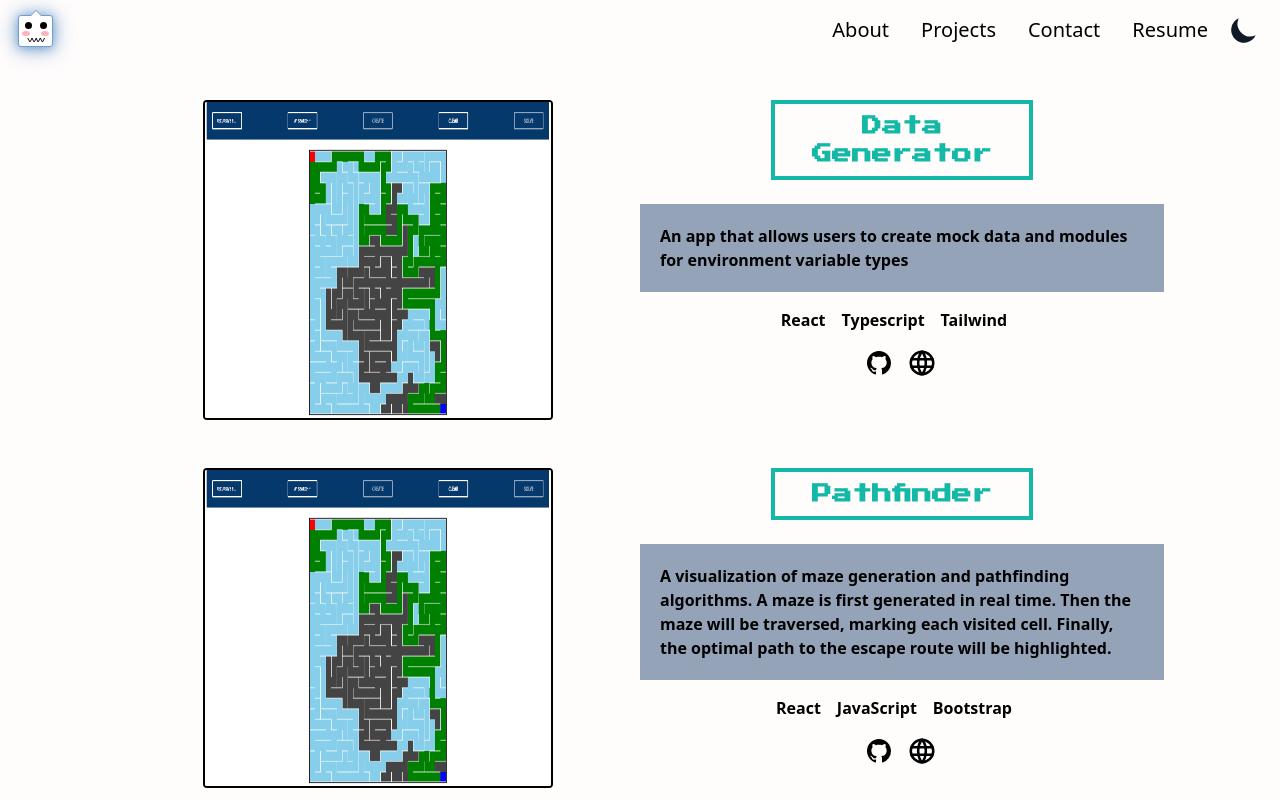
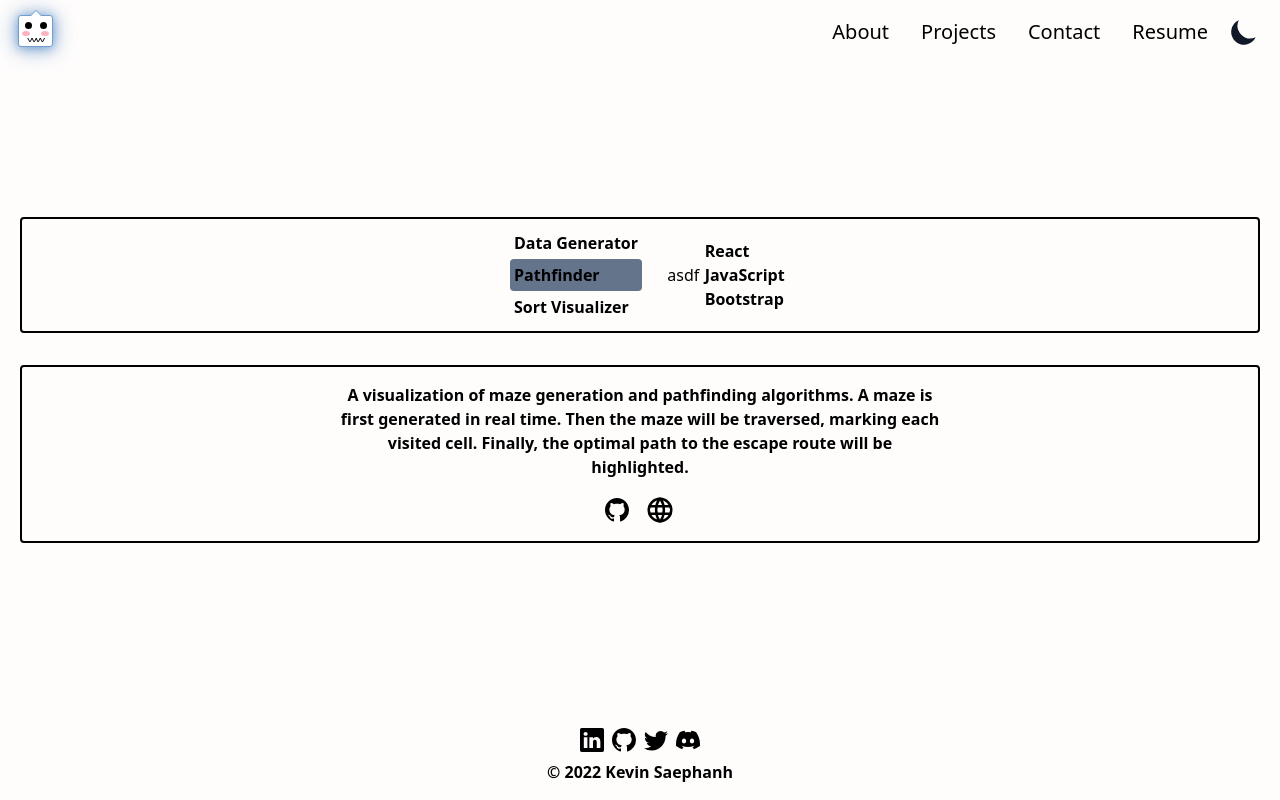
Before and after one commit to KevinSaephanh/portfolio, a Next.js app: page /projects in a window 1280 px wide. Shown: the top 800 px of the page. Built offline with nearby package versions, Linux system fonts and the light colour scheme.

Commit message:
Update layout of projects page

```diff
--- a/src/pages/about.tsx
+++ b/src/pages/about.tsx
@@ -40,7 +40,7 @@ const About: NextPage = () => {
     <>
       <div className='flex flex-col md:flex-row items-center justify-between mx-0 md:mx-auto w-full md:w-4/5 lg:w-3/5'>
         <section className='flex flex-col w-full md:w-1/3 items-center md:items-start mt-0 mb-auto'>
-          <Image src='/me.jpg' alt='me' height={300} width={300} className='mb-4' />
+          <Image src='/me.jpg' alt='me' height={300} width={300} className='themed-border mb-4' />
           <div className='flex flex-col w-4/5 md:w-full mb-4 space-y-2 text-lg md:text-xl'>
             <span className='text-2xl md:text-3xl'>Kevin Saephanh</span>
             <span>Software Developer</span>
--- a/src/pages/projects.tsx
+++ b/src/pages/projects.tsx
@@ -6,6 +6,7 @@ import { TbWorld } from 'react-icons/tb';
 
 const projects = [
   {
+    id: 1,
     path: '/pathfinder.png',
     title: 'Data Generator',
     desc: 'An app that allows users to create mock data and modules for environment variable types',
@@ -14,6 +15,7 @@ const projects = [
     site: 'https://inquisitive-entremet-11acdd.netlify.app/',
   },
   {
+    id: 2,
     path: '/pathfinder.png',
     title: 'Pathfinder',
     desc: 'A visualization of maze generation and pathfinding algorithms. A maze is first generated in real time. Then the maze will be traversed, marking each visited cell. Finally, the optimal path to the escape route will be highlighted.',
@@ -22,6 +24,7 @@ const projects = [
     site: 'https://kevinsaephanh.github.io/Pathfinder/',
   },
   {
+    id: 3,
     path: '/sort_visualizer.png',
     title: 'Sort Visualizer',
     desc: 'This app also produces algorithm visualizations. A graph is displayed containing a random array of bars of varying length. After starting, bars begin moving left and right to imitate how the sorting algorithm works. Once sorting is completed, all bars will be highlighted.',
@@ -32,41 +35,61 @@ const projects = [
 ];
 
 const Projects: NextPage = () => {
+  const [active, setActive] = React.useState(1);
+
   return (
     <>
-      <ul className='flex flex-col items-center justify-between lg:mx-24 gap-y-12'>
-        {projects.map((p) => (
-          <li className='flex flex-col md:flex-row w-full h-96 md:h-80 relative'>
-            <section className='md:w-1/3 h-full md:mx-auto relative mb-4 md:mb-0'>
-              <Image src={p.path} alt='' fill={true} />
-            </section>
-            <section className='flex flex-col md:w-2/4'>
-              <h2 className='game-font text-xl text-center p-2 mb-4 md:mb-6 lg:w-2/4 mx-auto text-teal-500 border-4 border-teal-500'>
+      <section className='flex-center flex-col md:flex-row mb-4 md:mb-8 themed-border'>
+        <article className='flex flex-row mb-4 md:mb-0 md:flex-col p-2'>
+          <ul>
+            {projects.map((p, key) => (
+              <li
+                key={key}
+                className={`cursor-pointer p-1 rounded hover:text-teal-300 ${
+                  active === key ? 'bg-slate-500' : ''
+                }`}
+                onClick={() => setActive(key)}
+              >
                 {p.title}
-              </h2>
-              <p className='p-5 mb-4 dark:bg-slate-700 bg-slate-400'>{p.desc}</p>
-              <ul className='flex flex-row mx-auto mb-4'>
-                {p.stack.map((s) => (
-                  <li className='hover-highlight mr-4'>{s}</li>
+              </li>
             ))}
           </ul>
-              <div className='flex-center'>
+        </article>
+        <article className='flex-center flex-col md:flex-row p-2'>
+          <div className='md:w-1/3 h-1/3'>
+            asdf
+            {/* <Image src={projects[active].path} alt='' fill={true} className='themed-border' /> */}
+          </div>
+          <ul className='flex flex-col md:w-2/4'>
+            {projects[active].stack.map((s) => (
+              <li className=''>{s}</li>
+            ))}
+          </ul>
+        </article>
+      </section>
+      <section className='flex-center flex-col mb-4 md:mb-8 themed-border p-4'>
+        <article className='flex-center md:w-2/4 md:mx-auto mb-4'>
+          <span className='text-center'>{projects[active].desc}</span>
+        </article>
+        <article className='flex-center'>
           <a
             className='text-2xl mr-4'
-                  href={p.code}
+            href={projects[active].code}
             target='_blank'
             rel='noopener noreferrer'
           >
             <BsGithub />
           </a>
-                <a className='text-3xl' href={p.site} target='_blank' rel='noopener noreferrer'>
+          <a
+            className='text-3xl'
+            href={projects[active].site}
+            target='_blank'
+            rel='noopener noreferrer'
+          >
             <TbWorld />
           </a>
-              </div>
+        </article>
       </section>
-          </li>
-        ))}
-      </ul>
     </>
   );
 };
--- a/src/styles/globals.scss
+++ b/src/styles/globals.scss
@@ -31,7 +31,7 @@
     @apply rounded md:bg-transparent md:p-0;
   }
 
-  img {
+  .themed-border {
     @apply rounded border-2 border-black dark:border-slate-100;
   }
 }
```
Lines whose indentation alone changed are shown as unchanged.
